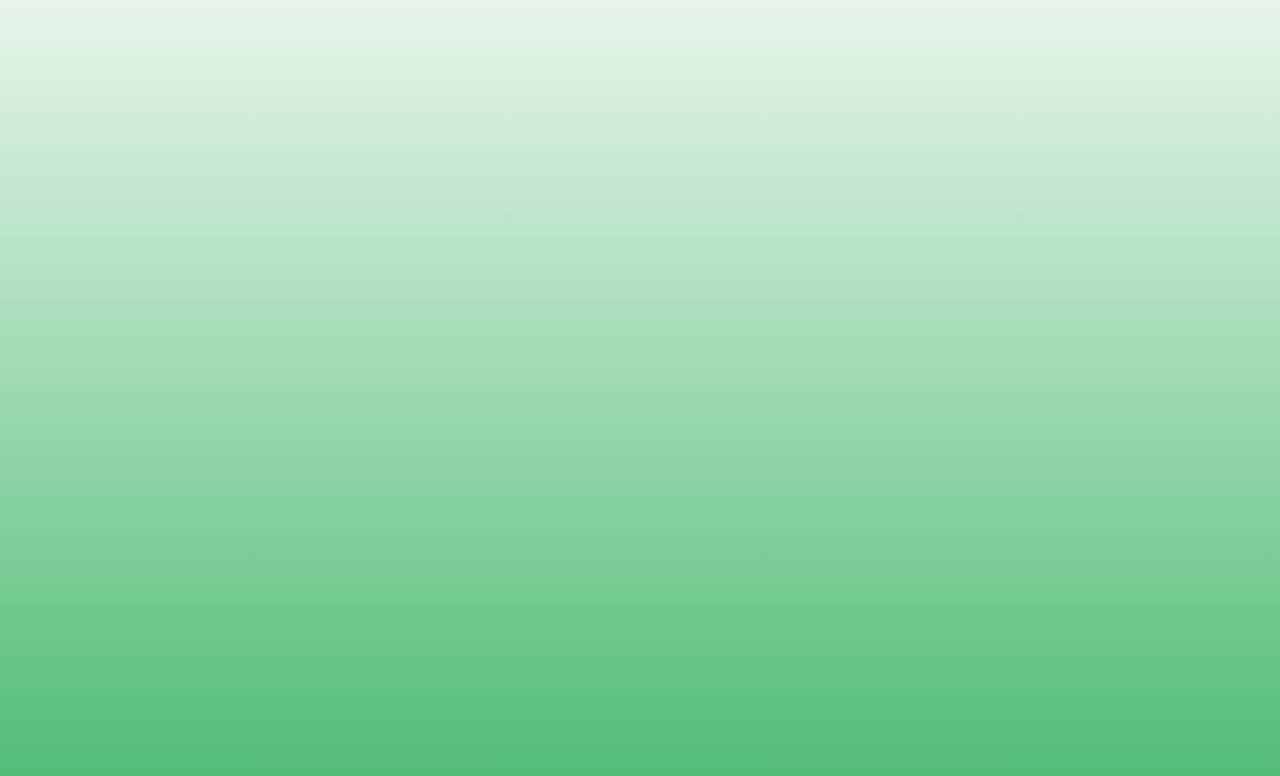
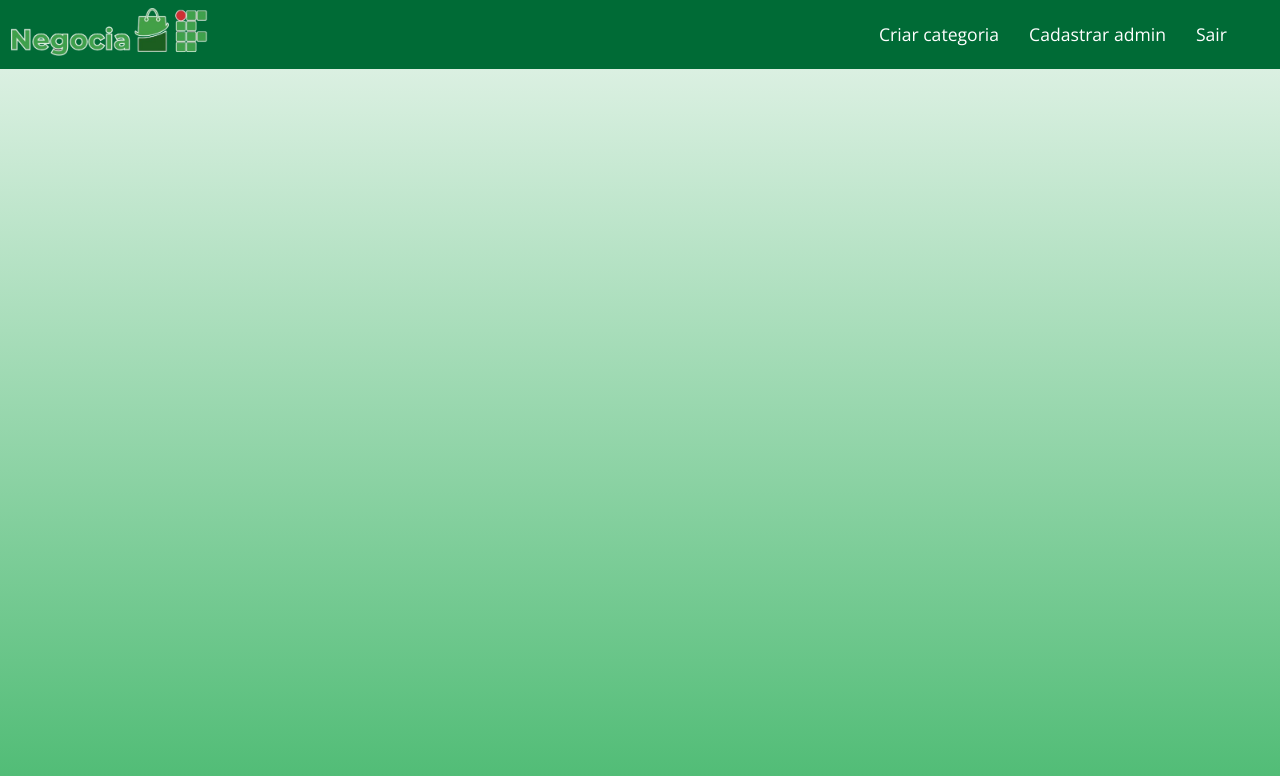
Before and after one commit to elisa-ranikelly/projeto-dac-frontend, a React (Vite) app: page /perfil-admin in a window 1280 px wide. Before the commit this address had no page. Shown: the top 776 px of the page. Built offline with nearby package versions, Linux system fonts and the light colour scheme.

Commit message:
aplicacao da logica do perfil de admin e de usuario no nav bar de catalago

```diff
--- a/src/App.jsx
+++ b/src/App.jsx
@@ -8,6 +8,9 @@ import CadastroUsuario from "./pages/CadastroUsuario";
 import { ToastContainer } from "react-toastify";
 import "react-toastify/dist/ReactToastify.css";
 import Inicio from "./pages/Inicio"
+import PerfilAdmin from "./pages/PerfilAdmin"
+import PerfilUsuario from "./pages/PerfilUsuario"
+import AdminForm from "./components/AdminForm";
 
 
 function App() {
@@ -21,6 +24,8 @@ function App() {
           <Route path="/categoria" element={<Categoria />} />
           <Route path="/cadastro-item" element={<CadastroItem/>} />
           <Route path="/catalogo" element={<Catalogo />} />
+          <Route path="/perfil-usuario" element={<PerfilUsuario/>} />
+          <Route path="/perfil-admin" element={<PerfilAdmin/>} />
         </Routes>
       </div>
       <ToastContainer
--- a/src/components/AdminForm.jsx
+++ b/src/components/AdminForm.jsx
@@ -42,7 +42,7 @@ const AdminForm = ({usuario, setUsuario, confirmarSenha, setConfirmarSenha, onSu
                         placeholder="Confirmar senha"
                         value={confirmarSenha}
                         required
-                        onChange={e => setUsuario({...usuario, setConfirmarSenha: e.target.value})}
+                        onChange={e => setConfirmarSenha(e.target.value)}
                     />
 
                     <button type="submit" className="btn">Cadastrar</button>
--- a/src/components/BarraPesquisa.css
+++ b/src/components/BarraPesquisa.css
@@ -74,3 +74,7 @@
 
     cursor: pointer;
 }
+
+.select-catalogo select:hover{
+    background-color: var(--cor3);
+}
--- a/src/components/NavBar.jsx
+++ b/src/components/NavBar.jsx
@@ -4,7 +4,9 @@ import logo from "../assets/LetreiroBranco.png"
 
 function NavBar({links, usuario}) {
 
-    const perfilRoute = usuario?.role === "ADMIN" ? "perfil/admin" : "perfil-usuario";
+    const isAdmin = usuario?.roles?.includes("ADMIN");
+
+    const perfilRoute = isAdmin ? "/perfil-admin" : "/perfil-usuario";
 
     return (
         <nav className="nav-bar">
@@ -15,6 +17,12 @@ function NavBar({links, usuario}) {
                 {links.map(link => (
                     <li className="item" key={link.nome}><Link to={link.to}>{link.nome}</Link></li>
                 ))}
+
+                {usuario && (
+                    <li className="item">
+                        <Link to={perfilRoute}>Perfil</Link>
+                    </li>
+                )}
             </ul>
         </nav>
     )
--- a/src/components/UsuarioForm.jsx
+++ b/src/components/UsuarioForm.jsx
@@ -51,7 +51,7 @@ const UsuarioForm = ({usuario, setUsuario, confirmarSenha, setConfirmarSenha, on
                         placeholder="Confirmar senha"
                         value={confirmarSenha}
                         required
-                        onChange={e => setUsuario({...usuario, setConfirmarSenha: e.target.value})}
+                        onChange={e => setConfirmarSenha(e.target.value)}
                     />
 
                     <button type="submit" className="btn">Cadastrar</button>
--- a/src/pages/CadastroUsuario.jsx
+++ b/src/pages/CadastroUsuario.jsx
@@ -3,7 +3,7 @@ import UsuarioForm from "../components/UsuarioForm";
 import AdminForm from "../components/AdminForm"
 import api from "../services/api"
 import { toast } from "react-toastify";
-
+import { useSearchParams } from "react-router-dom";
 
 const CadastroUsuario = () => {
 
--- a/src/pages/Catalogo.jsx
+++ b/src/pages/Catalogo.jsx
@@ -11,6 +11,7 @@ import Paginacao from "../components/Paginacao.jsx";
 
 
 export default function Catalogo() {
+
     const [categorias, setCategorias] = useState([]);
     const [categoriaSelecionada, setCategoriaSelecionada] = useState("");
     const [nomeBusca, setNomeBusca] = useState("");
@@ -25,6 +26,7 @@ export default function Catalogo() {
 
     const totalPaginas = Math.ceil(itens.length / itensPorPagina);
 
+    const usuario = JSON.parse(localStorage.getItem("usuario") || "null");
 
     //buscar categorias
     useEffect(() => {
@@ -166,10 +168,11 @@ export default function Catalogo() {
     return (
         <article className="itens-container">
 
-            <NavBar links={[
-                {nome: "Criar item", to:"/cadastro-item"},
-                {nome: "Perfil", to:"/perfil-usuario"},
-                {nome: "Sair", to:"/"}
+            <NavBar
+                usuario={usuario}
+                links={[
+                    {nome: "Criar item", to:"/cadastro-item"},
+                    {nome: "Sair", to:"/"}
             ]} />
 
             <BarraPesquisa
--- a/src/pages/Login.jsx
+++ b/src/pages/Login.jsx
@@ -25,8 +25,10 @@ const Login = () => {
             const response = await login (email,senha);
 
             localStorage.setItem("usuario", JSON.stringify(response.data));
+            console.log("Login response:", response.data)
 
             toast.success("Login realizado com sucesso!");
+            console.log("Role:", response.data.roles);
 
             navigate("/catalogo");
         } catch (error){
--- /dev/null
+++ b/src/pages/PerfilAdmin.jsx
@@ -0,0 +1,16 @@
+import NavBar from "../components/NavBar";
+
+function PerfilAdmin() {
+    return(
+        <article>
+            <NavBar
+                links={[
+                    {nome: "Criar categoria", to:"/categoria"},
+                    {nome: "Cadastrar admin", to:"/cadastro?tipo=admin"},
+                    {nome: "Sair", to:"/"}
+            ]} />
+        </article>
+    )
+}
+
+export default PerfilAdmin;
--- /dev/null
+++ b/src/pages/PerfilUsuario.jsx
@@ -0,0 +1,15 @@
+import NavBar from "../components/NavBar";
+
+function PerfilUsuario() {
+    return (
+        <article>
+            <NavBar
+                links={[
+                    {nome: "Criar item", to:"/cadastro-item"},
+                    {nome: "Sair", to:"/"}
+            ]} />
+        </article>
+    );
+}
+
+export default PerfilUsuario;
```
Lines whose indentation alone changed are shown as unchanged.
